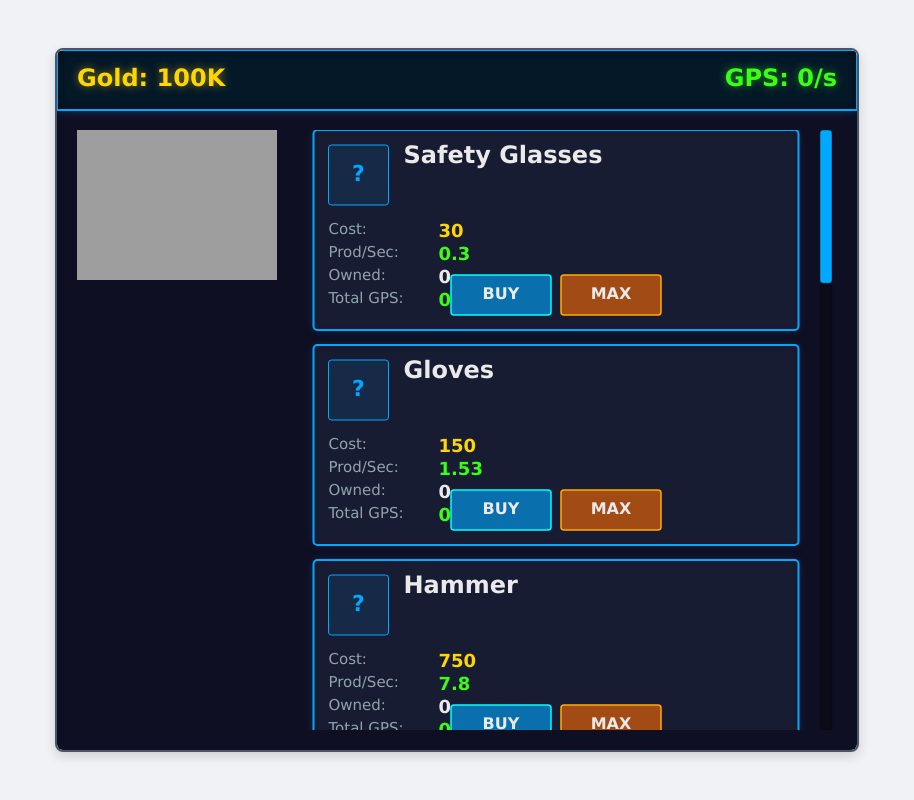
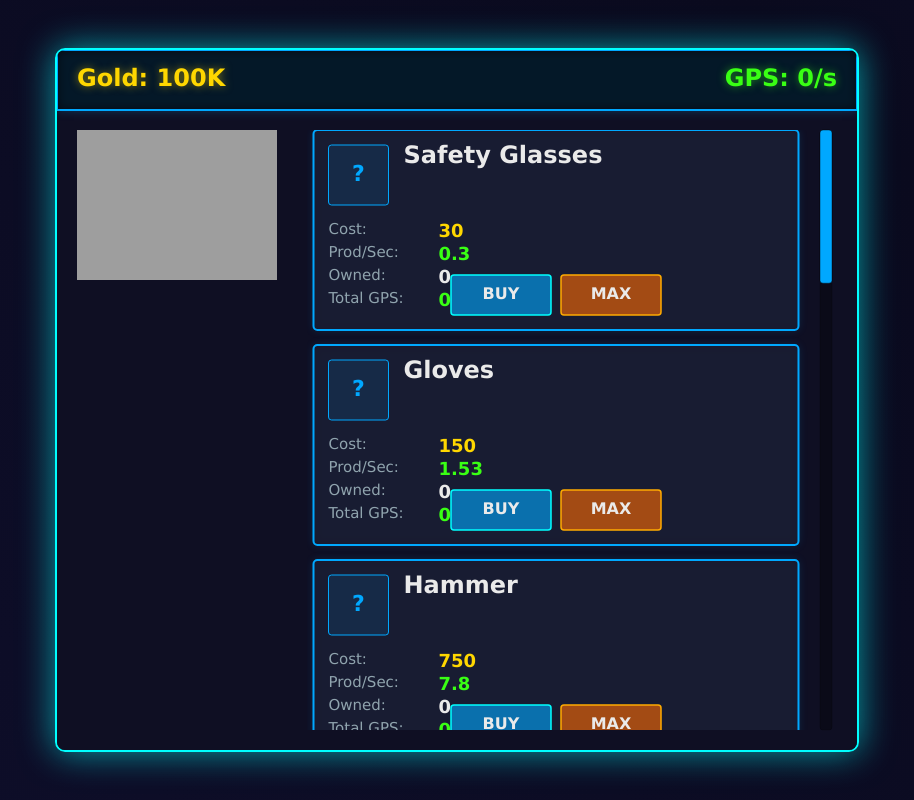
Before and after one commit to Koozchma/Vanilla, a plain HTML site: page index.html in a window 1280 px wide. Shown: the whole page, without its empty margins (183-1097 px from the left). Drawn offline with Linux system fonts and the light colour scheme.

Commit message:
Update style.css

```diff
--- a/style.css
+++ b/style.css
@@ -1,39 +1,41 @@
 /* style.css */
-
-/* Basic reset and body styling */
 body {
-    margin: 0; /* Remove default browser margins */
-    padding: 0; /* Remove default browser padding */
-    font-family: 'Arial', sans-serif; /* A common, clean sans-serif font */
-    background-color: #f0f2f5; /* A light, neutral background for the page */
-    display: flex; /* Enable flexbox for centering */
-    flex-direction: column; /* Stack items vertically if needed */
-    justify-content: center; /* Center content vertically on the page */
-    align-items: center; /* Center content horizontally on the page */
-    min-height: 100vh; /* Ensure the body takes at least the full viewport height */
-    color: #333; /* Default text color for any non-canvas HTML elements */
+    margin: 0;
+    padding: 0;
+    font-family: 'Verdana', 'Arial', sans-serif; /* Consistent font */
+    background-color: #0A0A1E; /* Very dark deep blue */
+    /* Subtle animated gradient background for a high-tech feel */
+    background: linear-gradient(45deg, #0A0A1E, #101030, #0A0A1E, #1A1A4A);
+    background-size: 400% 400%;
+    animation: futuristicBackground 25s ease infinite;
+    display: flex;
+    flex-direction: column;
+    justify-content: center;
+    align-items: center;
+    min-height: 100vh;
+    color: #E0E0E0; /* Light text for any non-canvas elements */
+    overflow: hidden; /* Hide page scrollbars if gradient makes them appear */
 }
 
-/* Container for the game canvas */
+@keyframes futuristicBackground {
+    0% { background-position: 0% 50%; }
+    50% { background-position: 100% 50%; }
+    100% { background-position: 0% 50%; }
+}
+
 .game-container {
     padding: 0;
-    border: 2px solid #4a5568; /* A slightly more prominent border for the game area */
-    border-radius: 8px; /* Slightly rounded corners for the container */
-    box-shadow: 0 4px 12px rgba(0, 0, 0, 0.15); /* A bit more pronounced shadow for depth */
-    background-color: #ffffff; /* White background for the canvas area */
-    line-height: 0; /* Helps remove any unexpected spacing around the canvas */
+    border: 2px solid #00FFFF; /* Cyan border */
+    border-radius: 10px; /* Slightly more pronounced rounding */
+    box-shadow: 0 0 35px rgba(0, 255, 255, 0.6), /* Outer glow */
+                inset 0 0 15px rgba(0, 255, 255, 0.3); /* Inner glow for container */
+    background-color: rgba(10, 10, 30, 0.7); /* Dark, slightly transparent container background */
+    line-height: 0;
+    backdrop-filter: blur(3px); /* Frosted glass effect if browser supports */
 }
 
-/* Canvas specific styling */
 canvas#gameCanvas {
-    display: block; /* Important: Removes extra space below the canvas */
-    background-color: #e2e8f0; /* Fallback canvas background */
-    border-radius: 6px; /* Match the container's rounding if no border directly on canvas */
+    display: block;
+    background-color: transparent; /* Make canvas transparent to see container bg */
+    border-radius: 8px; /* Match container's inner rounding */
 }
-
-/* Optional: Basic heading style if you add any H1, H2 etc. outside the canvas */
-h1, h2 {
-    color: #2d3748;
-    text-align: center;
-    margin-bottom: 20px;
-}
```
